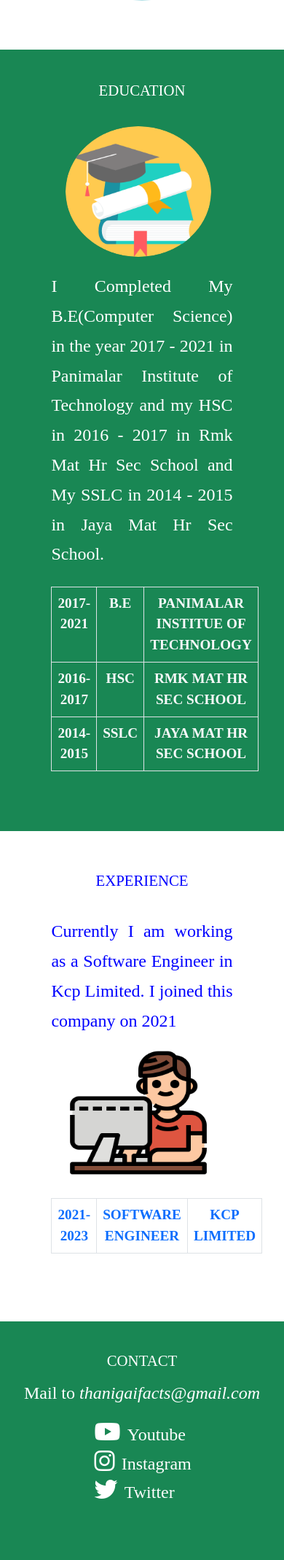
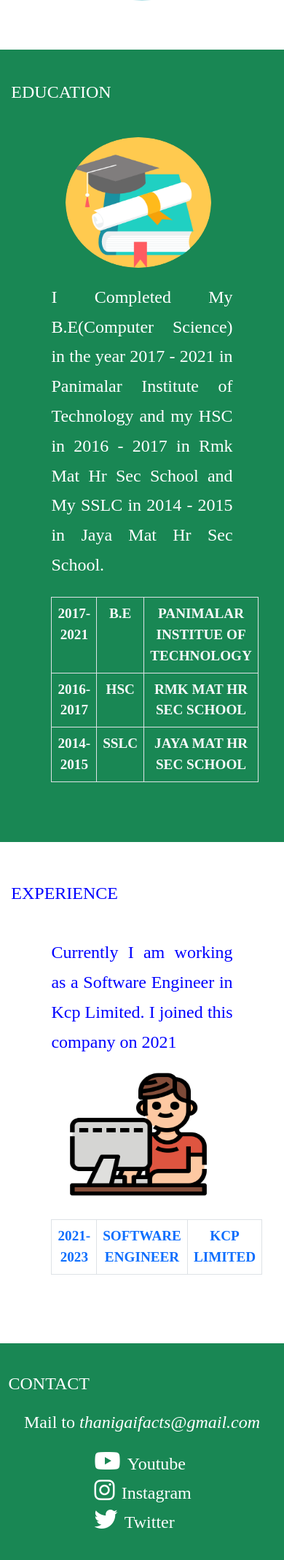
Before and after one commit to ThanigaiFacts/ThanigaiFacts, a Flask app: page /home in a window 390 px wide. Shown: the part 459-2597 px from the top of the page at 73% size. Before the commit the page ends 2513 px from the top, so only its background shows below. Run offline with Flask 2, Linux system fonts and the light colour scheme.

Commit message:
corrected some design for mobile responsive

```diff
--- a/static/Css/styles.css
+++ b/static/Css/styles.css
@@ -52,7 +52,6 @@ body{
   position:relative;
   left:10%;
   font-size:2.5rem;
-  text-align: center;
   margin:1% auto;
 
 }
@@ -251,9 +250,11 @@ input[type = "submit"]{
 }
 
 .SubHeading{
-  font-size:1.3rem;
+  font-size:1.5rem;
   margin:3% auto;
   position:static;
+  display:inline-block;
+
 }
 
 .homeBtn{
--- a/templates/base.html
+++ b/templates/base.html
@@ -16,7 +16,7 @@
 {% block header %}
  <div class = "container-fluid bg-success">
     <div class="row">
-       <div class="col-sm-10">
+       <div class="col-sm-10" style="text-align:center;">
          <h1 class="SubHeading"> {% block title %}{% endblock %}</h1>
        </div>
          <div class="col-sm-2 backbtn-div">
```
